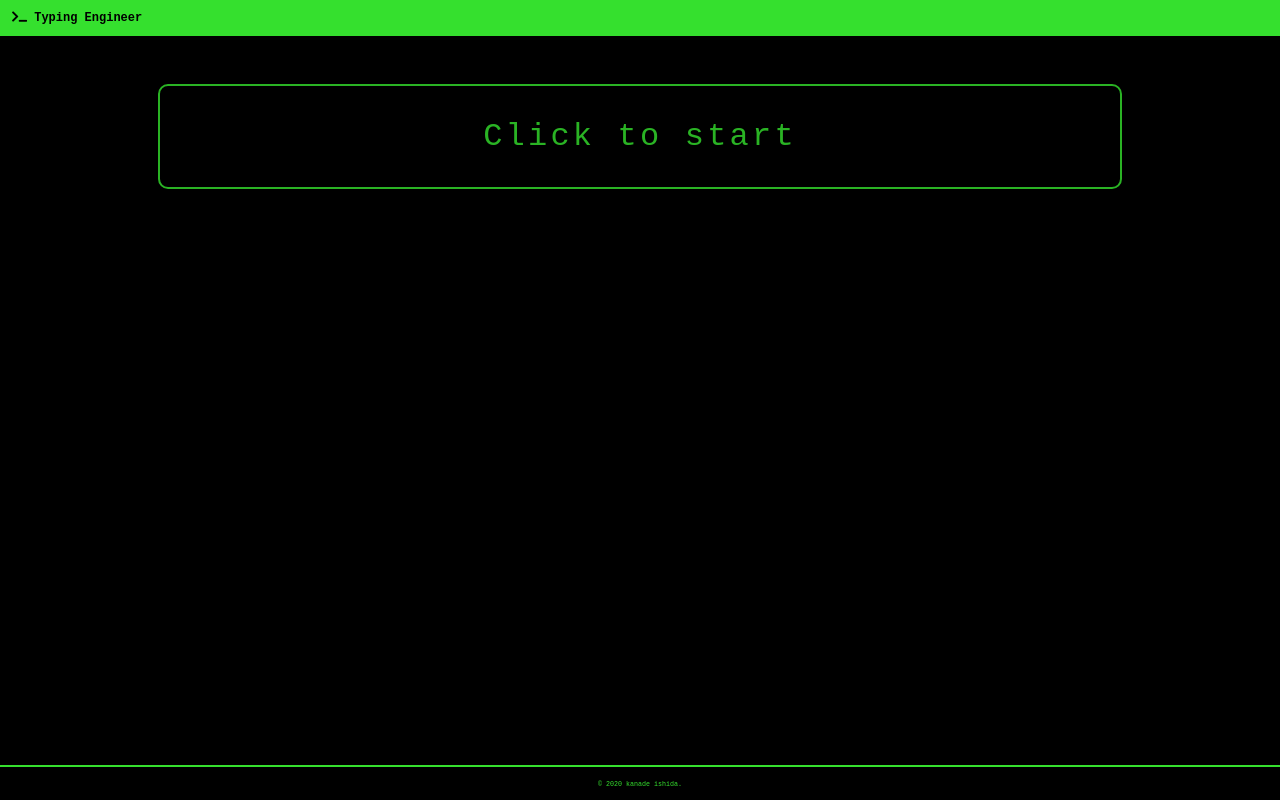
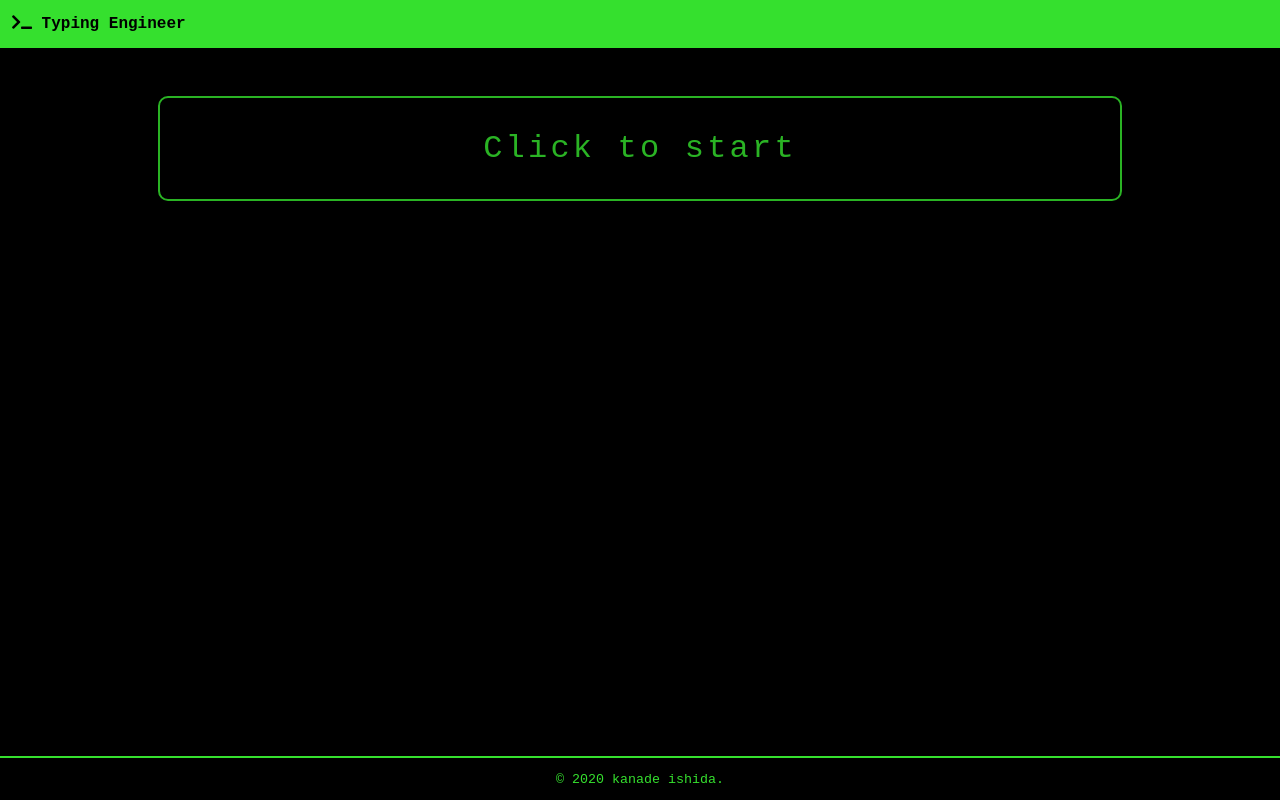
Before and after one commit to kanade0525/typing-engineer, a website: page public/index.ejs in a window 1280 px wide. Drawn offline with nearby package versions, Linux system fonts and the light colour scheme; files that its build step writes are made by us from their sources.

Commit message:
Fix: font size

```diff
--- a/public/css/styles.css
+++ b/public/css/styles.css
@@ -17,9 +17,9 @@ a {
   background: #35E02E;
   color: #000;
   text-align: left;
-  font-size: 12px;
+  font-size: 16px;
   font-weight: bold;
-  line-height: 36px;
+  line-height: 48px;
   padding-left: 12px;
   text-decoration: none;
 }
@@ -71,7 +71,7 @@ footer {
   color: #35E02E;
   text-align: center;
   padding: 12px 0;
-  font-size: 8px;
+  font-size: 16px;
   position: absolute;
   bottom: 0;
   border-top: #35E02E 2px solid;
--- a/public/js/main.js
+++ b/public/js/main.js
@@ -89,7 +89,7 @@
         let wordArea = document.getElementById('wordArea');
         wordArea.style.display ="none";
         result.textContent = 'Finished!';
-        elapsedTimeArea.textContent = `time: ${elapsedTime}`;
+        elapsedTimeArea.textContent = `time: ${elapsedTime}sec`;
         correctTypeCountArea.textContent = `correct type: ${correctTypeCount}`;
         wrongTypeCountArea.textContent = `wrong type: ${wrongTypeCount}`;
         accuracyArea.textContent = `accuracy: ${accuracy}%`;
```
